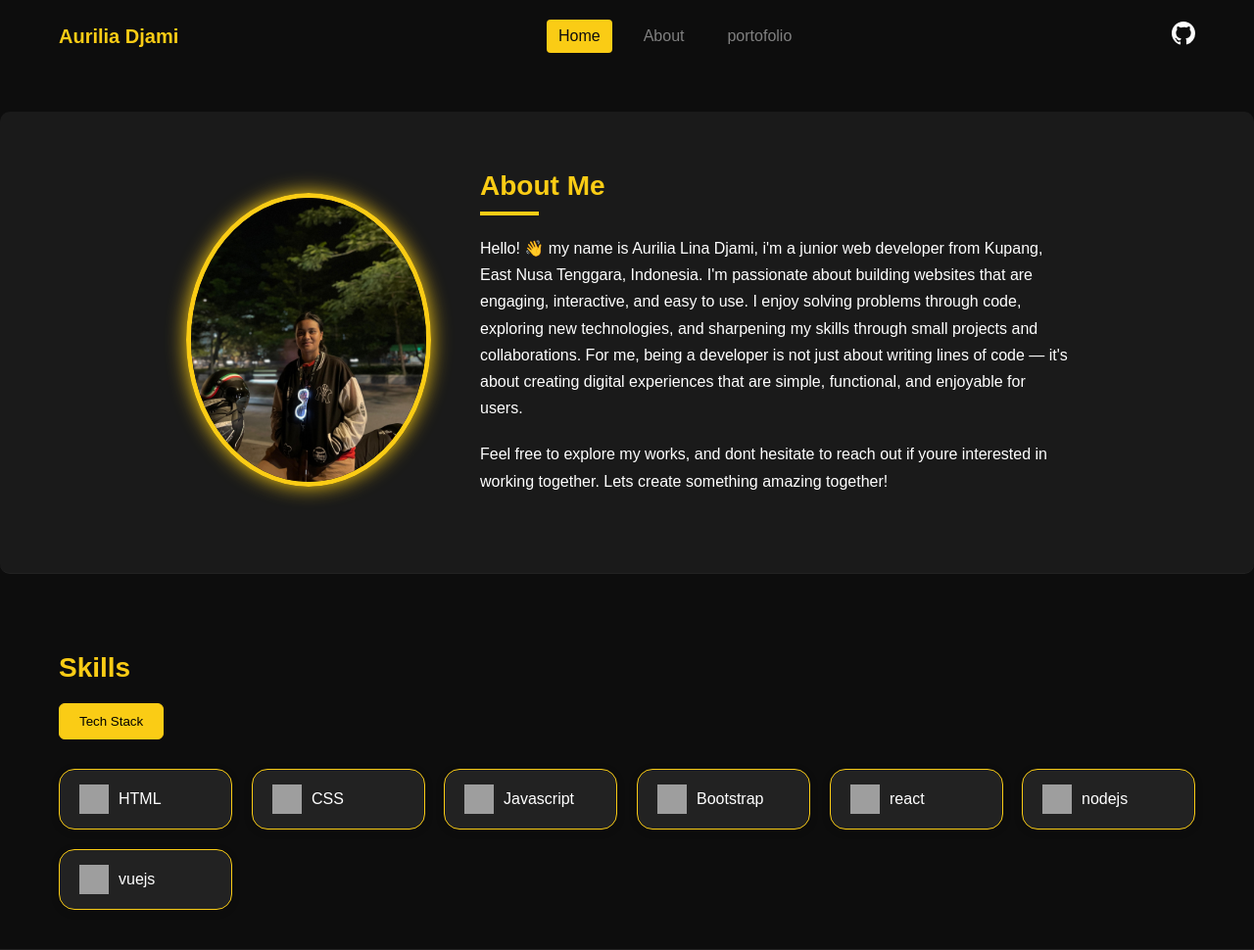
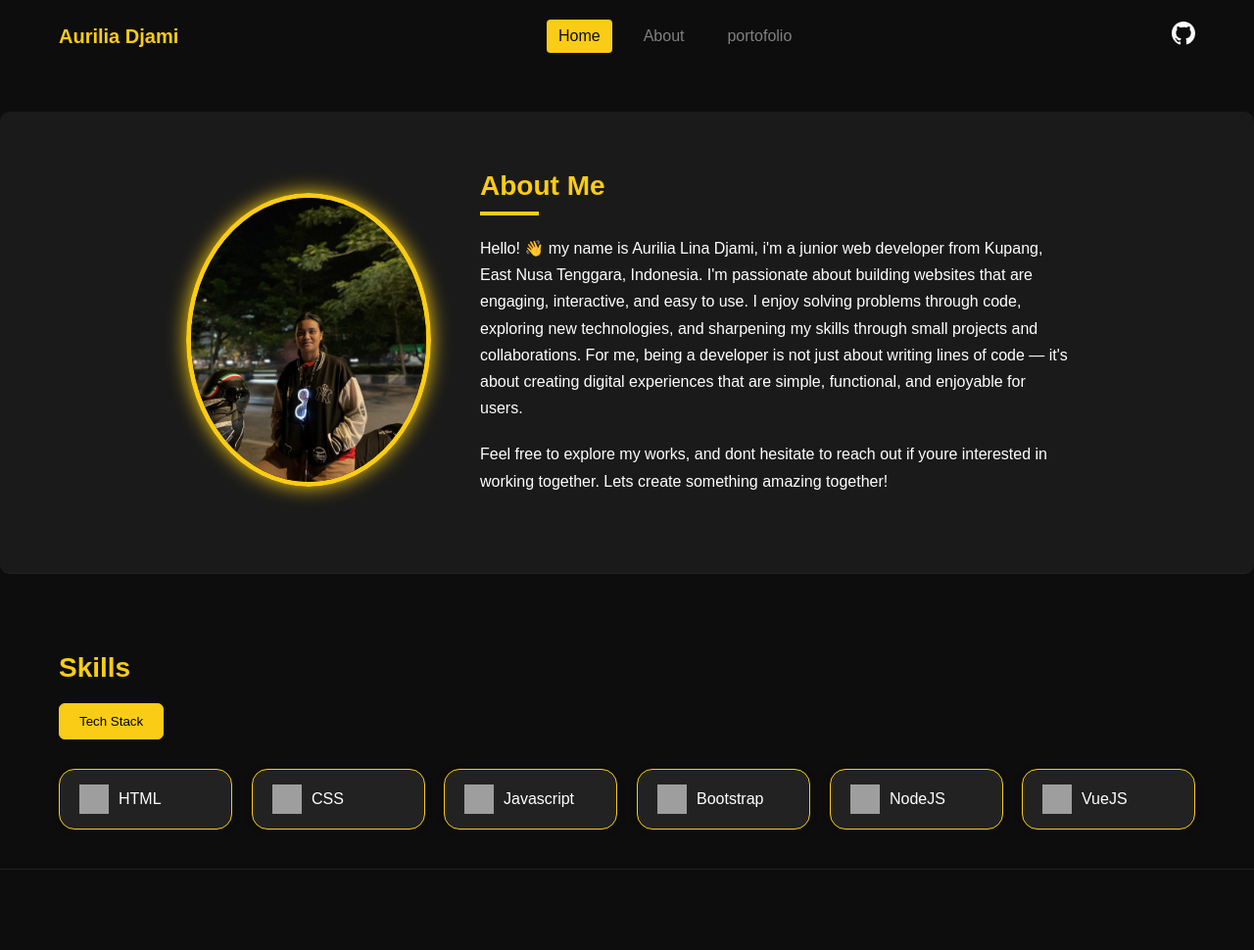
Before and after one commit to auriliadjami/Aurilia-V2, a plain HTML site: page about.html in a window 1280 px wide. Shown: the whole page at 98% size. After the commit the page ends 888 px from the top, so only its background shows below. Drawn offline with Linux system fonts and the light colour scheme; grey boxes are pictures that could not be loaded.

Commit message:
Update about.html

```diff
--- a/about.html
+++ b/about.html
@@ -58,8 +58,7 @@
     <div class="skill-card pop-up"><img src="https://cdn.jsdelivr.net/gh/devicons/devicon/icons/css3/css3-original.svg" /><span>CSS</span></div>
     <div class="skill-card pop-up"><img src="https://cdn.jsdelivr.net/gh/devicons/devicon/icons/javascript/javascript-original.svg" /><span>Javascript</span></div>
     <div class="skill-card pop-up"><img src="https://cdn.jsdelivr.net/gh/devicons/devicon/icons/bootstrap/bootstrap-original.svg" /><span>Bootstrap</span></div>
-   <div class="skill-card pop-up"><img src="https://cdn.jsdelivr.net/gh/devicons/devicon/icons/react/react-original.svg" /><span>react</span></div>
-    <div class="skill-card pop-up"><img src="https://cdn.iconscout.com/icon/free/png-256/free-node-js-1174925.png" /><span>nodejs</span></div>
-    <div class= "skill-card pop-up"><img src= "https://cdn.iconscout.com/icon/free/png-256/free-vue-282497.png?f=webp"/><span>vuejs</span></div>
+    <div class="skill-card pop-up"><img src="https://cdn.iconscout.com/icon/free/png-256/free-node-js-1174925.png" /><span>NodeJS</span></div>
+    <div class= "skill-card pop-up"><img src= "https://cdn.iconscout.com/icon/free/png-256/free-vue-282497.png?f=webp"/><span>VueJS</span></div>
   </div>
 </section>
```
